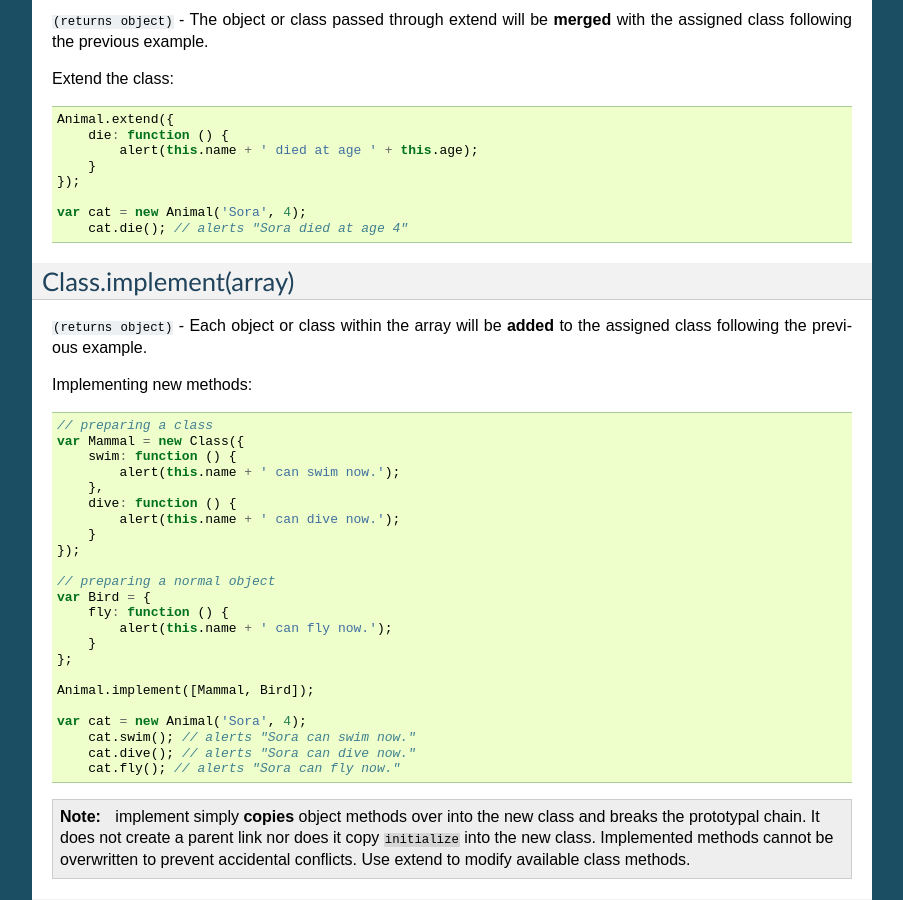
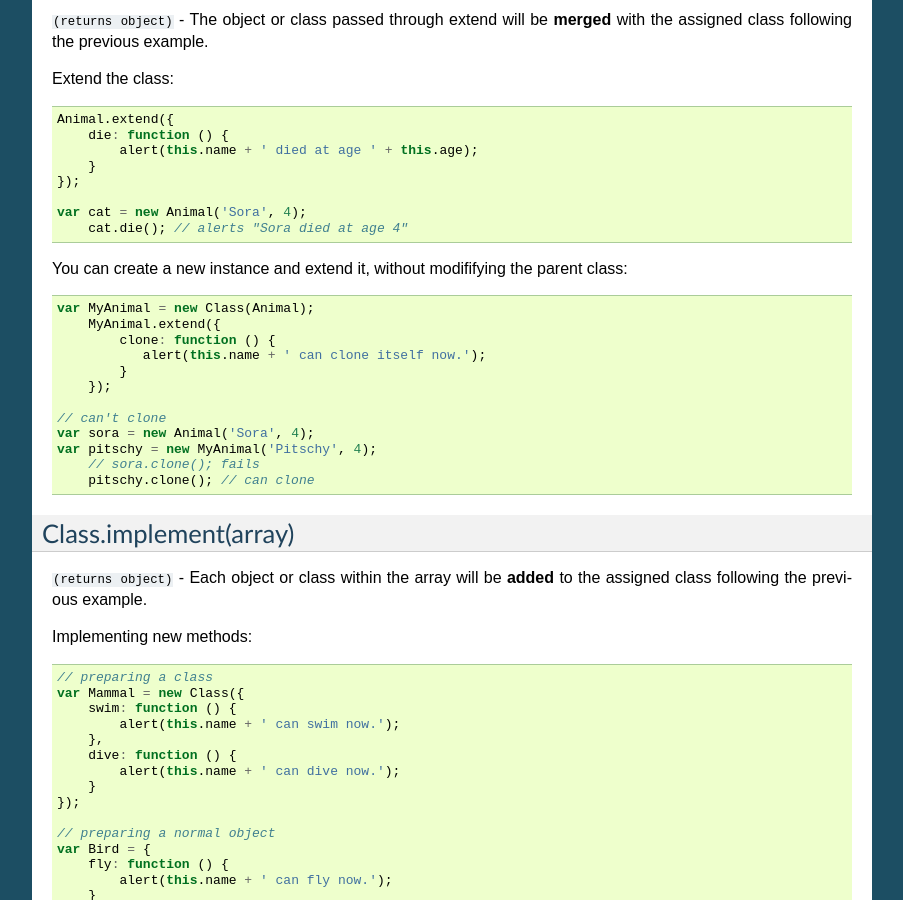
Before and after one commit to FinalAngel/classjs, a Sphinx documentation site: the page built from docs/src/class_api/methods.rst, in a window 1280 px wide and 900 px high, scrolled down 516 px. Shown: the whole window, without its empty margins (198-1101 px from the left). Built offline with Sphinx 7.4.7, drawn with Linux system fonts in a browser that asks for light colours.

Commit message:
update docs

```diff
--- a/docs/src/class_api/methods.rst
+++ b/docs/src/class_api/methods.rst
@@ -41,6 +41,21 @@ Extend the class::
 
     var cat = new Animal('Sora', 4);
         cat.die(); // alerts "Sora died at age 4"
+
+You can create a new instance and extend it, without modififying the parent class::
+
+    var MyAnimal = new Class(Animal);
+        MyAnimal.extend({
+            clone: function () {
+               alert(this.name + ' can clone itself now.');
+            }
+        });
+
+    // can't clone
+    var sora = new Animal('Sora', 4);
+    var pitschy = new MyAnimal('Pitschy', 4);
+        // sora.clone(); fails
+        pitschy.clone(); // can clone
 
 
 Class.implement(array)
```
Also changed, not shown: CHANGELOG.rst (+4 -4 lines), 5 other files.
